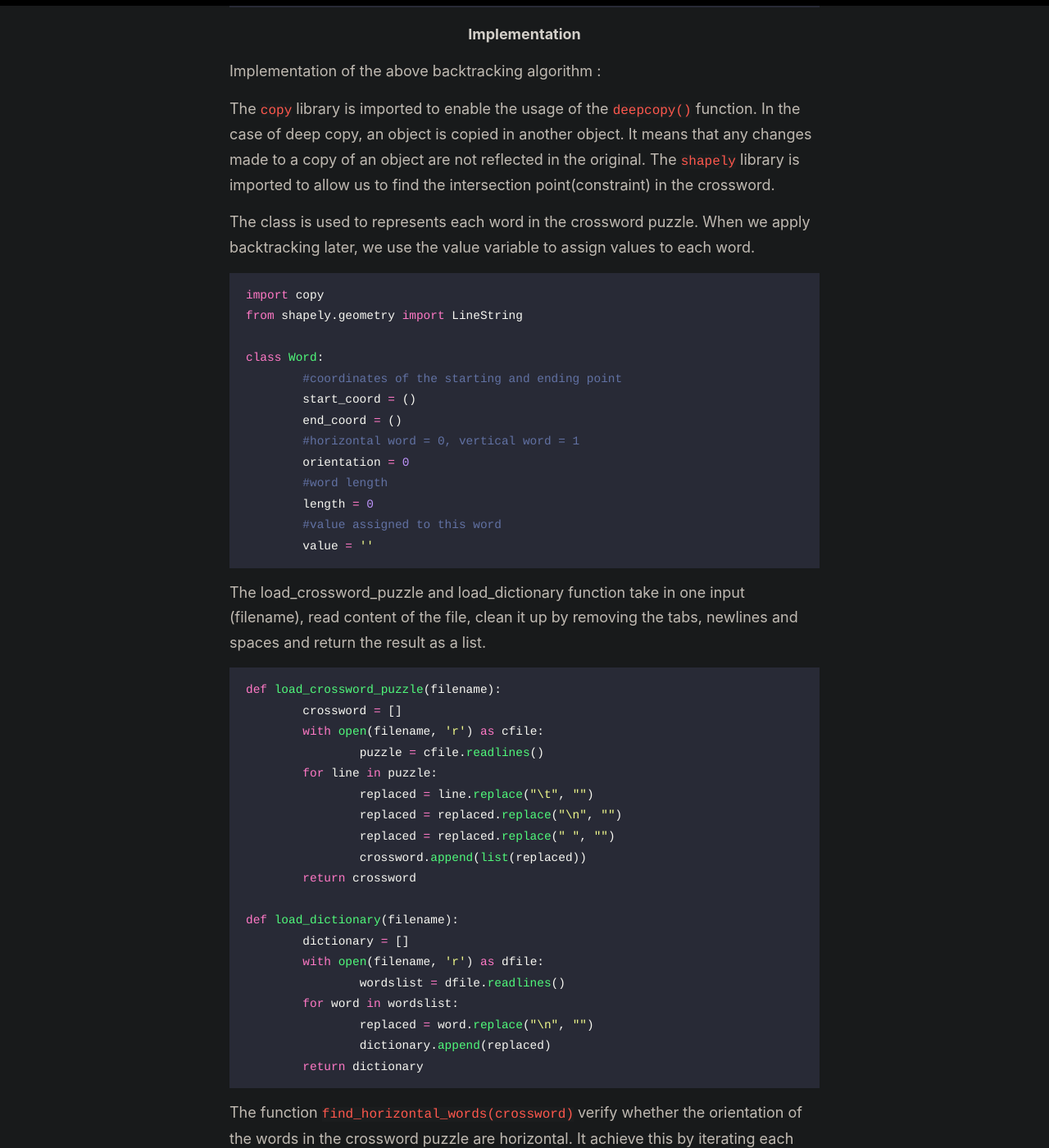
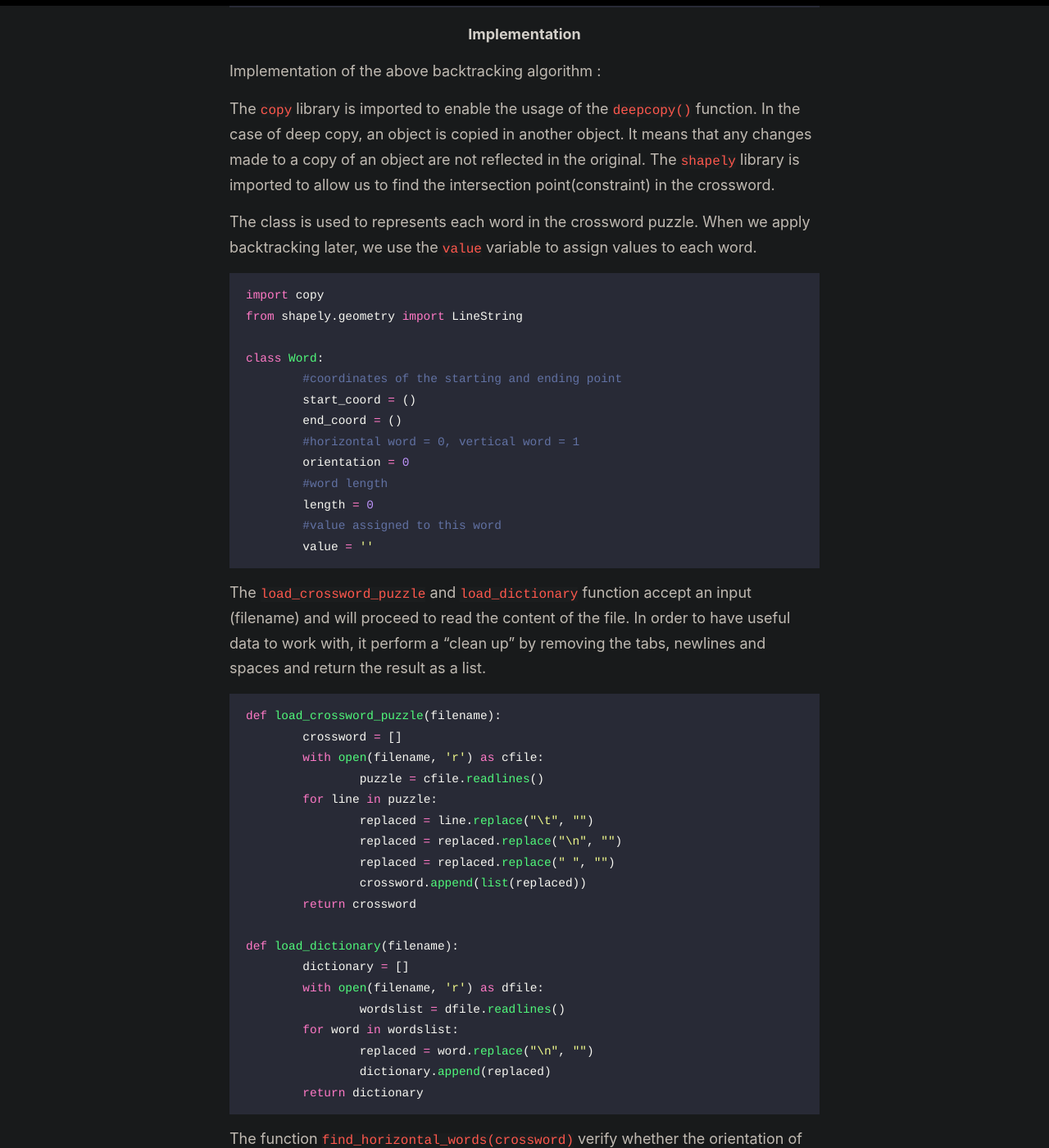
Before and after one commit to mr-chew/mr-chew.github.io, a Jekyll site: the page built from index.html, in a window 1280 px wide and 1400 px high, scrolled down 10570 px. Shown: the whole window at 82% size. Built offline with Jekyll 4.4.1, drawn with Linux system fonts in a browser that asks for light colours; the list of posts is cut into pages by our own code.

Commit message:
update formatting

````diff
--- a/_posts/2022-8-12-Crossword-Solver.md
+++ b/_posts/2022-8-12-Crossword-Solver.md
@@ -59,7 +59,7 @@ Implementation of the above backtracking algorithm :
 
 The `copy` library is imported to enable the usage of the `deepcopy()` function. In the case of deep copy, an object is copied in another object. It means that any changes made to a copy of an object are not reflected in the original. The `shapely` library is imported to allow us to find the intersection point(constraint) in the crossword.
 
-The class is used to represents each word in the crossword puzzle. When we apply backtracking later, we use the value variable to assign values to each word.
+The class is used to represents each word in the crossword puzzle. When we apply backtracking later, we use the `value` variable to assign values to each word.
 
 ```python
 import copy
@@ -76,7 +76,7 @@ class Word:
 	#value assigned to this word
 	value = ''
 ```
-The load_crossword_puzzle and load_dictionary function take in one input (filename), read content of the file, clean it up by removing the tabs, newlines and spaces and return the result as a list.
+The `load_crossword_puzzle` and `load_dictionary` function accept an input (filename) and will proceed to read the content of the file. In order to have useful data to work with, it perform a "clean up" by removing the tabs, newlines and spaces and return the result as a list.
 
 ```python
 def load_crossword_puzzle(filename):
````
